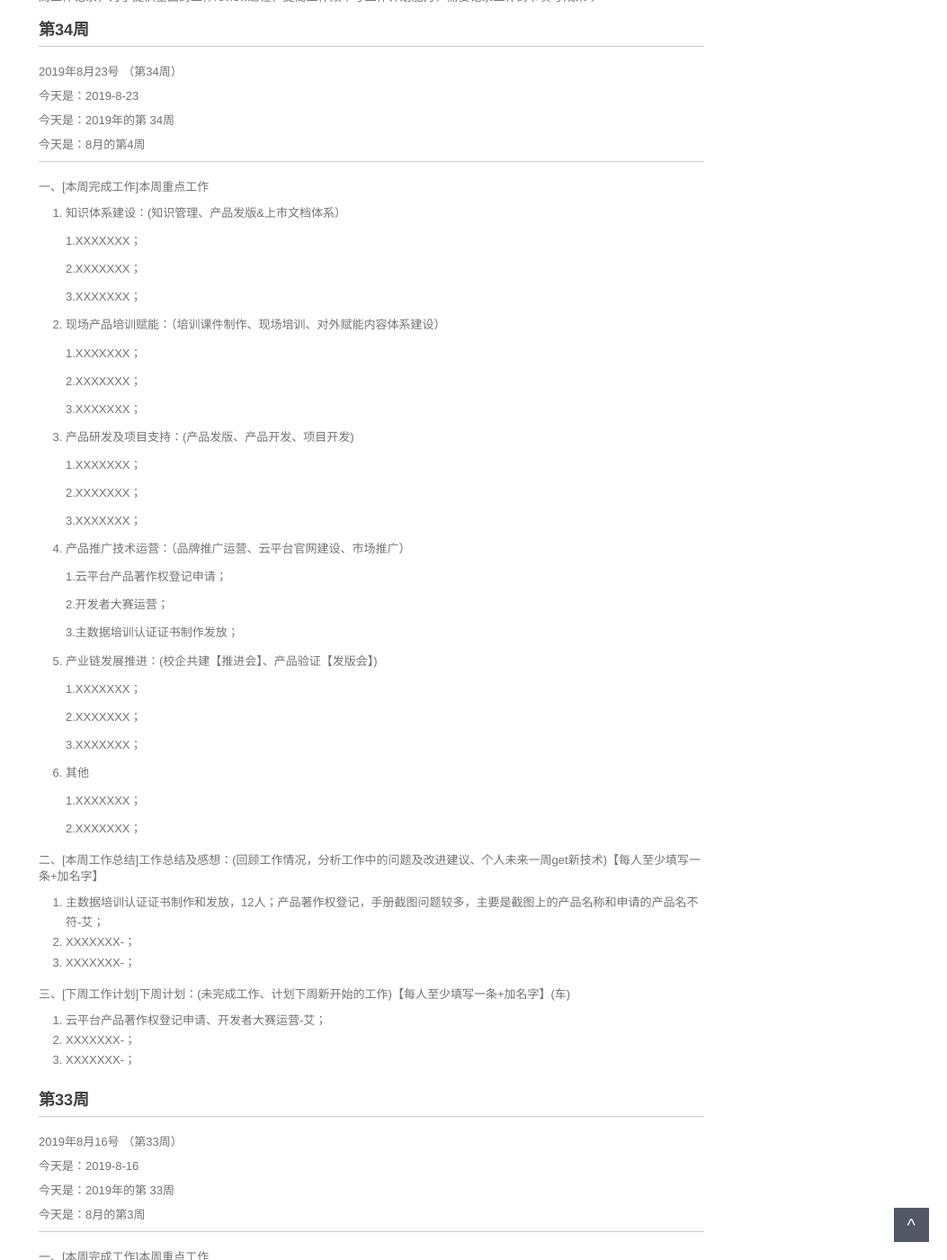
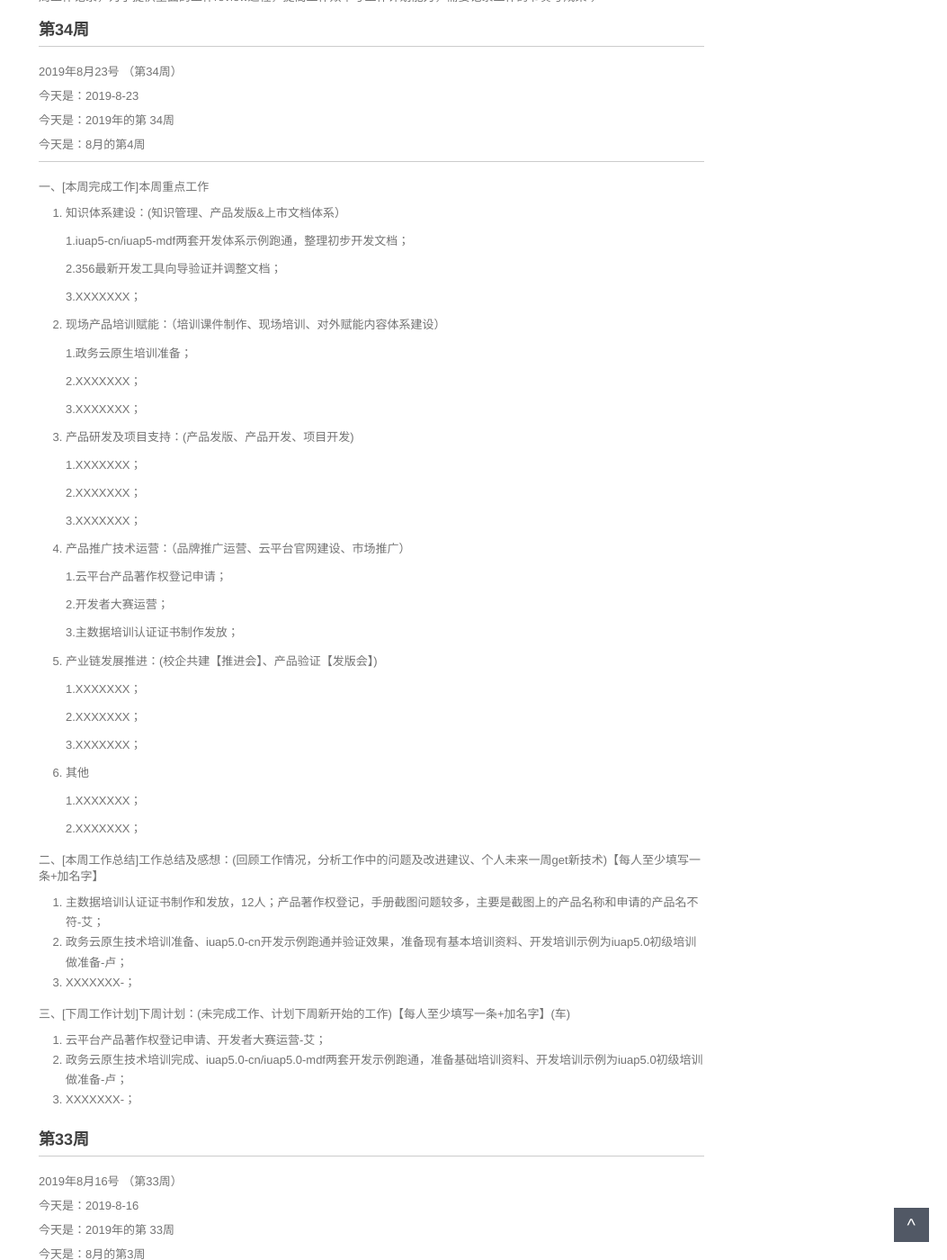
Before and after one commit to walllFlower/blog, a Jekyll site: the page built from _posts/2018-07-17-day_report_cxz.md, in a window 1280 px wide and 1400 px high, scrolled down 310 px. Shown: the whole window at 90% size, without its empty margins (227-1280 px from the left). Built offline with Jekyll 4.4.1, drawn with Linux system fonts in a browser that asks for light colours; comment, search, counter and statistics services are not loaded.

Commit message:
Update 2018-07-17-day_report_cxz.md

```diff
--- a/_posts/2018-07-17-day_report_cxz.md
+++ b/_posts/2018-07-17-day_report_cxz.md
@@ -26,15 +26,15 @@ categories: 技术运营工作周报
 
 1. 知识体系建设：(知识管理、产品发版&上市文档体系）
 
-    1.XXXXXXX；
-
-    2.XXXXXXX；
+    1.iuap5-cn/iuap5-mdf两套开发体系示例跑通，整理初步开发文档；
+
+    2.356最新开发工具向导验证并调整文档；
 
     3.XXXXXXX；
 
 2. 现场产品培训赋能：（培训课件制作、现场培训、对外赋能内容体系建设）
 
-    1.XXXXXXX；
+    1.政务云原生培训准备；
 
     2.XXXXXXX；
 
@@ -74,13 +74,13 @@ categories: 技术运营工作周报
 二、[本周工作总结]工作总结及感想：(回顾工作情况，分析工作中的问题及改进建议、个人未来一周get新技术)【每人至少填写一条+加名字】
 
 1. 主数据培训认证证书制作和发放，12人；产品著作权登记，手册截图问题较多，主要是截图上的产品名称和申请的产品名不符-艾；
-2. XXXXXXX-；
+2. 政务云原生技术培训准备、iuap5.0-cn开发示例跑通并验证效果，准备现有基本培训资料、开发培训示例为iuap5.0初级培训做准备-卢；
 3. XXXXXXX-；
 
 三、[下周工作计划]下周计划：(未完成工作、计划下周新开始的工作)【每人至少填写一条+加名字】(车)
 
 1. 云平台产品著作权登记申请、开发者大赛运营-艾；
-2. XXXXXXX-；
+2. 政务云原生技术培训完成、iuap5.0-cn/iuap5.0-mdf两套开发示例跑通，准备基础培训资料、开发培训示例为iuap5.0初级培训做准备-卢；
 3. XXXXXXX-；
 
 
```
